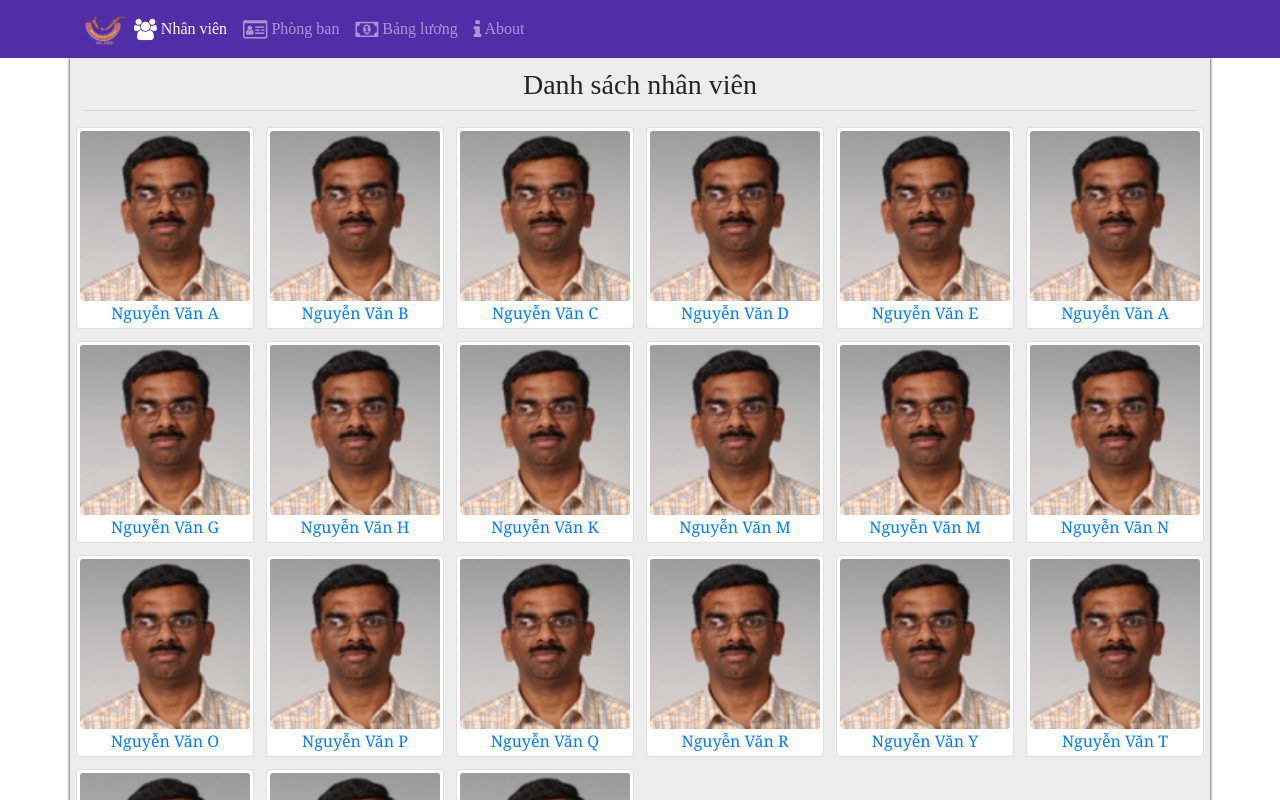
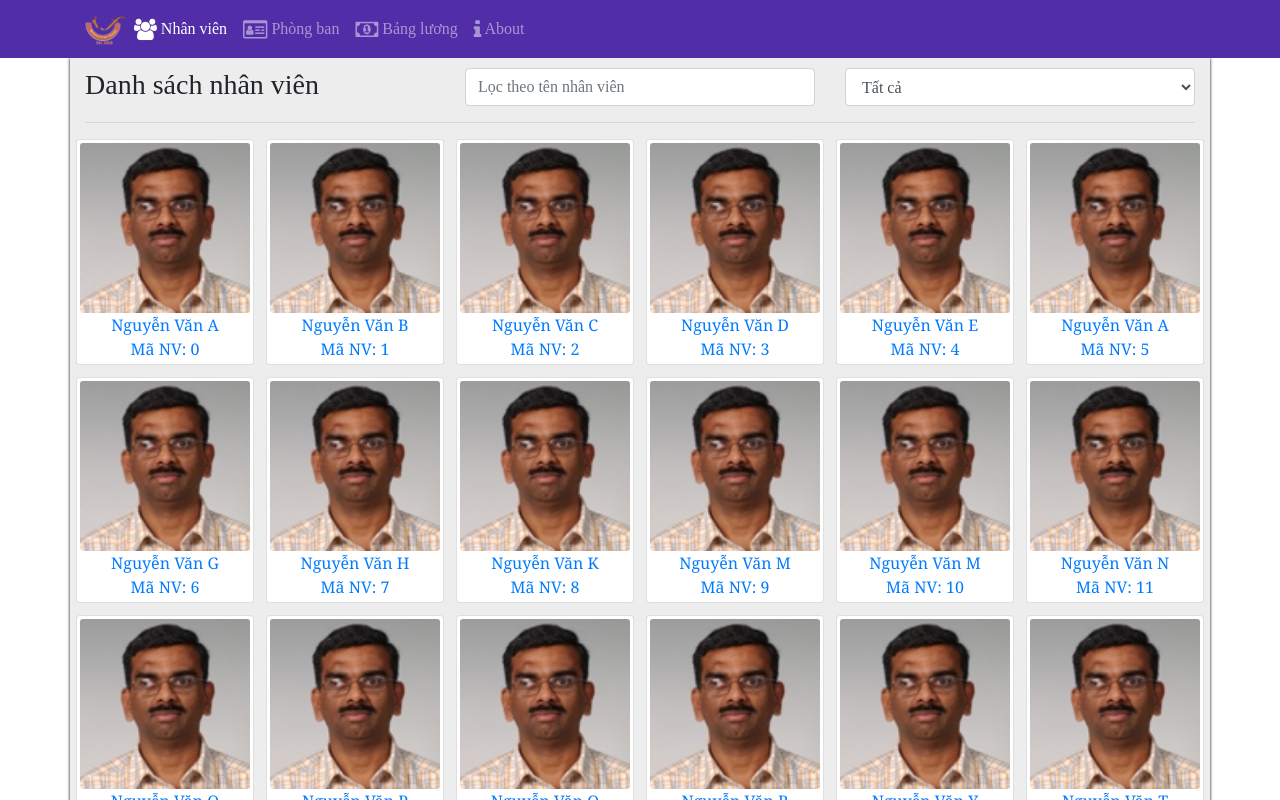
Before and after one commit to NTD-Funix/FUNiXReactJSASM, a React (Create React App) app: page /staffs in a window 1280 px wide. Shown: the top 800 px of the page. Built offline with nearby package versions, Linux system fonts and the light colour scheme.

Commit message:
Second commit

```diff
--- a/src/components/HomeComponent.js
+++ b/src/components/HomeComponent.js
@@ -1,5 +1,5 @@
-import React from 'react';
-import {Card, CardBody, CardTitle, CardImg} from 'reactstrap';
+import React, {useState} from 'react';
+import {Card, CardBody, CardTitle, CardImg, InputGroup, FormGroup, Input} from 'reactstrap';
 import { Link } from 'react-router-dom';
 
 function RenderStaff ({item}) {
@@ -7,9 +7,12 @@ function RenderStaff ({item}) {
         <Card id={item.id} className="Dept01">
             <Link to={`/staffs/${item.id}`}>
                 <CardBody>
-                    <CardImg src={item.image}/>
+                    <CardImg src={item.image} alt={item.name}/>
                     <CardTitle tag="p">
                         {item.name}
+                    </CardTitle>
+                    <CardTitle tag="p">
+                        Mã NV: {item.id}
                     </CardTitle>
                 </CardBody>
             </Link>
@@ -17,22 +20,78 @@ function RenderStaff ({item}) {
     );
 };
 
+
 function Home(props) {
-    const list = props.staffs.map((staff) => {
+
+    const [search, setNewSearch] = useState('');
+    const [sort, setNewSort] = useState('all');
+
+    function handleSearchChange (e) {
+            setNewSearch(e.target.value);
+    };
+
+    function onSort (e) {
+        setNewSort(e.target.value);
+    };
+
+    const filtered = !search
+                    ? props.staffs
+                    : props.staffs.filter((staff) =>
+                        staff.name.toLowerCase().includes(search.toLowerCase())
+                    );
+
+    const sorted = sort === 'all' ? filtered
+                : sort === 'manager' ? filtered.filter((a) => a.salaryScale > 1)
+                : filtered.filter((a) => a.salaryScale === 1);
+
+    const list = sorted.map((staff) => {
         return (
         <div className="col-6 col-md-4 col-lg-2 staff">
             <RenderStaff item={staff} />
         </div>
         );
-    })
+    });
+
     return(
         <div>
             <div className="row">
-            <div className="col-12 ">
-                <h3 className="text-center">Danh sách nhân viên</h3>
-                <hr/>
+                <div className="col-4">
+                    <h3>Danh sách nhân viên</h3>
+                </div>
+                <div className="col-4">
+                    <InputGroup>
+                        <Input type="text" placeholder="Lọc theo tên nhân viên" onChange={handleSearchChange}/>
+                        {/* <Button color="primary">Tìm kiếm</Button> */}
+                    </InputGroup>
+                </div>
+                <div className="col-4">
+                    <FormGroup>
+                        <Input
+                        id="exampleSelect"
+                        name="select"
+                        type="select"
+                        onChange={onSort}
+                        >
+                        <option value="all">
+                            Tất cả
+                        </option>
+                        <option value="manager">
+                            Quản lý
+                        </option>
+                        <option value="staff">
+                            Nhân viên
+                        </option>
+                        </Input>
+                </FormGroup>
+                {/* <label for="position">Sắp xếp theo vị trí:</label>
+                    <select name="position" id="position" onChange={onSort}>
+                    <option value="all" >Tất cả</option>
+                    <option value="manager">Quản lý</option>
+                    <option value="staff">Nhân viên</option>
+                    </select> */}
+                </div>
             </div>
-            </div>
+            <hr/>
             <div className="row">
                 {list}
             </div>
--- a/src/components/SalaryComponent.js
+++ b/src/components/SalaryComponent.js
@@ -1,5 +1,8 @@
 import React from 'react';
-import {Card, CardBody, CardTitle, CardText, InputGroup, InputGroupText, Input, Breadcrumb, BreadcrumbItem} from 'reactstrap';
+import {Card, CardBody, CardTitle, CardText,
+        InputGroup, InputGroupText, Input,
+        Breadcrumb, BreadcrumbItem,
+        FormGroup, Label, Col } from 'reactstrap';
 import { Link } from 'react-router-dom';
 
 function RenderStaff ({item}) {
@@ -27,6 +30,11 @@ function RenderStaff ({item}) {
 };
 
 function Home(props) {
+
+    function abc(e) {
+        console.log(e.target.value)
+    }
+
     const list = props.staffs.map((staff) => {
         return (
         <div className="col-12 col-md-6 col-lg-4 staff">
@@ -46,11 +54,27 @@ function Home(props) {
             </div>
             <hr/>
             <div className="row">
-                <div className="col-6">
+                <div className="col-12 col-md-6 m-auto">
                     <h3>Bảng lương</h3>
                 </div>
-                <div className="col-6">
-                    1111
+                <div className="col-12 col-md-6 m-auto">
+                    <FormGroup row>
+                        <Label for="exampleSelect" sm={12} md={4} lg={3}>
+                            Sắp xếp theo:
+                        </Label>
+                        <Col sm={12} md={8} lg={9}>
+                            <Input
+                            id="exampleSelect"
+                            name="select"
+                            type="select"
+                            onChange={abc}
+                            >
+                                <option value="staffId"> Mã nhân viên</option>
+                                <option value="lowToHigh">Mức lương tăng dần</option>
+                                <option value="highToLow">Mức lương giảm dần</option>
+                            </Input>
+                        </Col>
+                    </FormGroup>
                 </div>
             </div>
             <hr/>
--- a/src/components/StaffOfDepartmentComponent.js
+++ b/src/components/StaffOfDepartmentComponent.js
@@ -11,7 +11,7 @@ function RenderStaffOfDep({item}) {
     return(
         <Card id={item.id} className="Dept01">
             <CardBody>
-                <CardImg src={item.image}/>
+                <CardImg src={item.image} alt={item.name}/>
                 <CardTitle tag="p" className={department}>
                     {item.name}
                 </CardTitle>
```
